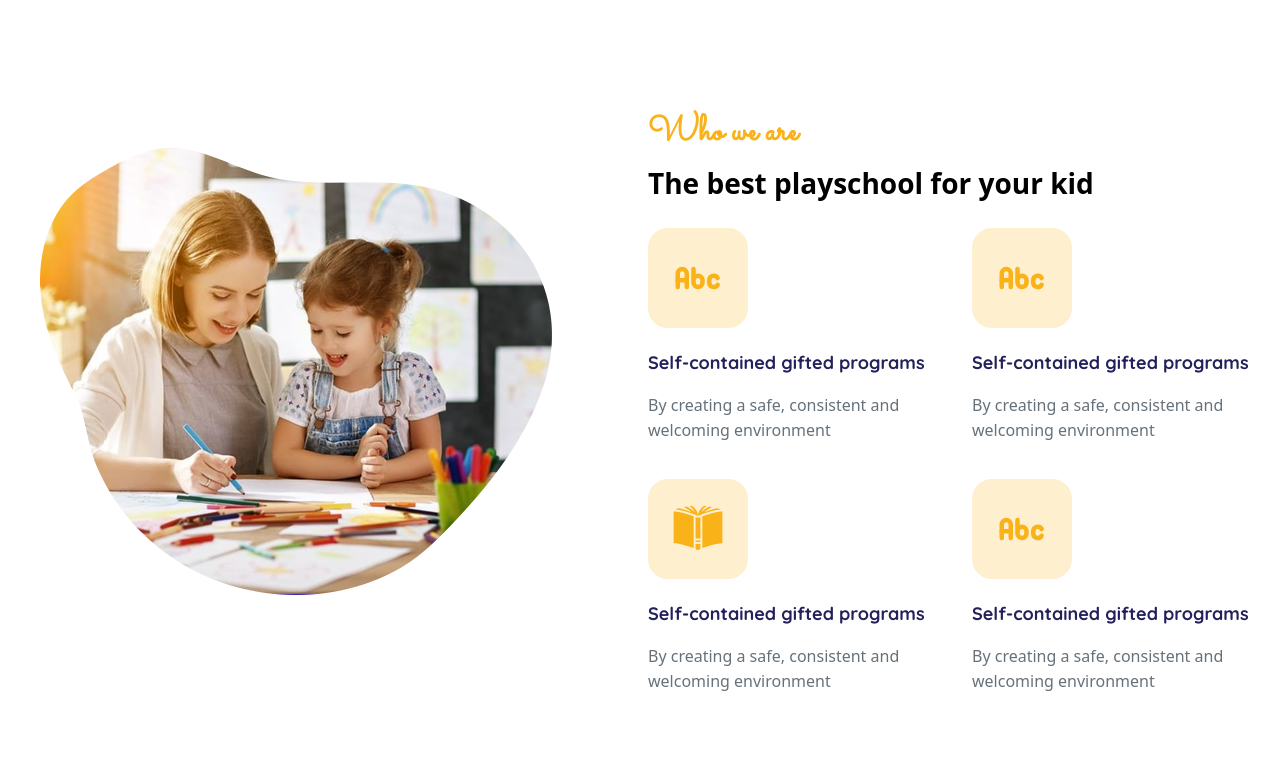
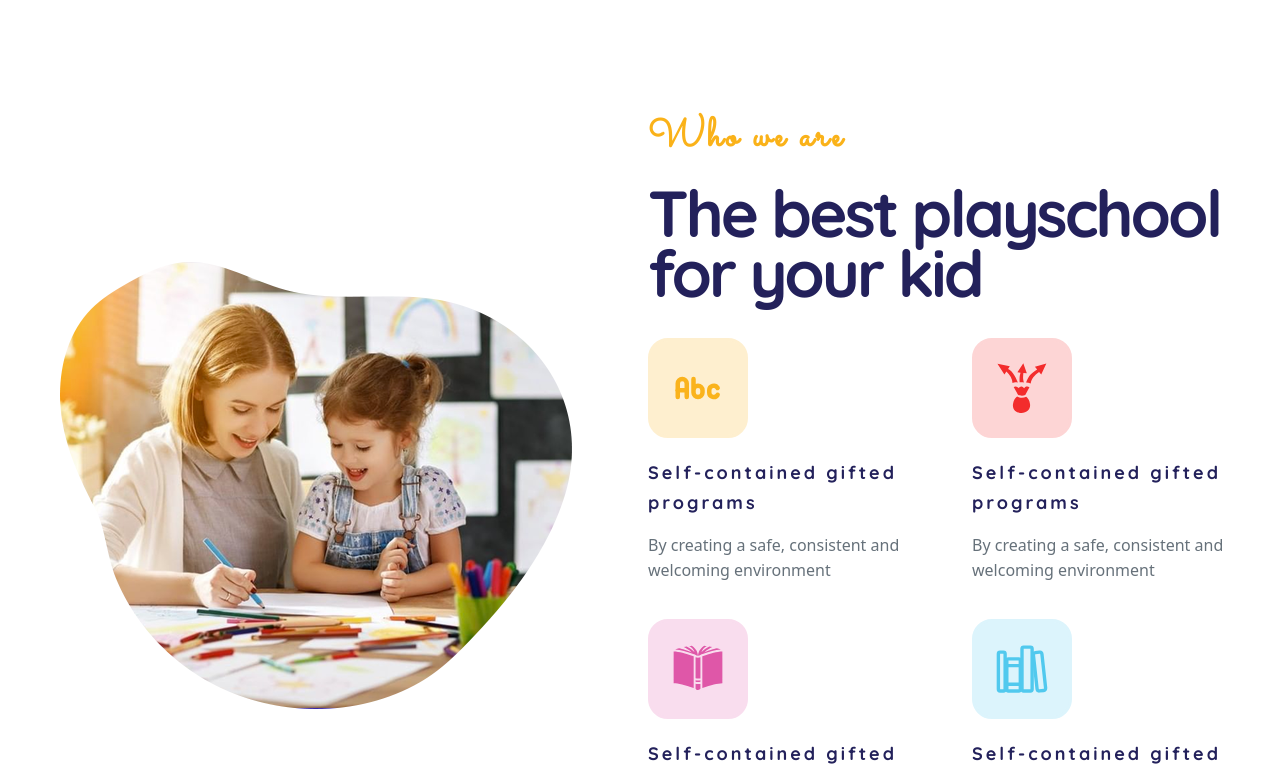
Before and after one commit to Indrajit98/School-Project, a React (Create React App) app: page / in a window 1280 px wide. Shown: the part 1069-1840 px from the top of the page. Built offline with nearby package versions, Linux system fonts and the light colour scheme; some icons are missing.

Commit message:
banner componet style update

```diff
--- a/src/components/Pages/Home/Banner/Banner.jsx
+++ b/src/components/Pages/Home/Banner/Banner.jsx
@@ -3,6 +3,8 @@ import { FaRegCircle } from "react-icons/fa6";
 import banner from "../../../../assets/images/banner/h1-banner-01.png";
 import {TbAbc } from "react-icons/tb";
 import { GiBookCover } from "react-icons/gi";
+import { GiExpense } from "react-icons/gi";
+import { IoLibraryOutline } from "react-icons/io5";
 
 
 
@@ -14,7 +16,8 @@ const Banner = () => {
       <FaRegCircle className="icon" />
       <div className="container mx-auto">
         <div className="grid grid-cols-2 gap-4">
-          <div className="right">
+
+          <div className="left">
             <div className="image">
               <img src={banner} alt="" />
             </div>
@@ -22,35 +25,37 @@ const Banner = () => {
               <FaRegCircle className="icons" />
             </span>
           </div>
-          <div className="left">
-            <div className="left-content">
+
+          <div className="right">
+            <div className="right-content">
               <h3>Who we are</h3>
               <h1>The best playschool for your kid</h1>
               <div className="grid grid-cols-2 gap-4">
                 <div className=" card">
-                    <div className="card-icon">
+                    <div className="card-icon1">
                         <TbAbc/>
                     </div>
                     <h3>Self-contained gifted programs</h3>
                     <p>By creating a safe, consistent and welcoming environment</p>
                 </div>
+
                 <div className=" card">
-                    <div className="card-icon">
-                        <TbAbc/>
+                    <div className="card-icon2">
+                        <GiExpense/>
                     </div>
                     <h3>Self-contained gifted programs</h3>
                     <p>By creating a safe, consistent and welcoming environment</p>
                 </div>
                 <div className=" card">
-                    <div className="card-icon">
+                    <div className="card-icon3">
                         <GiBookCover/>
                     </div>
                     <h3>Self-contained gifted programs</h3>
                     <p>By creating a safe, consistent and welcoming environment</p>
                 </div>
                 <div className=" card">
-                    <div className="card-icon">
-                        <TbAbc/>
+                    <div className="card-icon4">
+                        <IoLibraryOutline/>
                     </div>
                     <h3>Self-contained gifted programs</h3>
                     <p>By creating a safe, consistent and welcoming environment</p>
--- a/src/components/Pages/Home/Banner/_Banner.scss
+++ b/src/components/Pages/Home/Banner/_Banner.scss
@@ -4,60 +4,72 @@
   overflow: hidden;
   padding: 110px 0;
   .icon {
-    width: 1100px;
-    height: 800px;
+    width: 1000px;
+    height: 900px;
     color: $bannerIcon;
     position: absolute;
     top: -500px;
-    left: -200px;
+    left: -250px;
     z-index: -10;
   }
-  .right {
+  .left {
     // background-color: yellow;
     // border: 2px solid red;
     position: relative;
-    margin: 20px;
-    // overflow: hidden;
-    padding: 20px;
+    display: flex;
+    justify-content: center;
+    align-items: center;
     .icons {
       width: 200px;
       height: 200px;
       position: absolute;
-      right: 0;
-      bottom: 10px;
+      right: 25px;
+      bottom: 20px;
       color: $bg;
+      stroke: $bg;
+      stroke-width: 50px;
+      overflow: visible;
     }
     .image {
-      // display: none;
-    }
-    h1 {
-      font-size: 48px;
-      z-index: 99;
-      //   background-color: red;
+    object-fit: cover;
+    // border: 1px solid red;
     }
   }
-  .left {
-    .left-content {
+  .right {
+    .right-content {
       h3 {
-        font-size: 36px;
+        font-size: 40px;
         font-family: Sacramento;
         color: $textColor;
+        letter-spacing: 3px;
+        line-height: 60px;
+      }
+      h1{
+        font-size: 65px;
+        font-family: Quicksand;
+        font-weight: 700;
+        letter-spacing: -3px;
+        color:$h1_textColor ;
+        line-height: 60px;
+        padding: 15px 0;
       }
       .card {
         // border: 1px solid red;
-        .card-icon {
-          font-size: 80px;
-          color: $textColor;
-          width: 100px;
-          height: 100px;
-          padding: 20px;
-          border-radius: 20%;
-          margin: 20px 0;
-          background-color: #feefcf;
-          display: flex;
-          align-items: center;
-          justify-content: center;
-          border: 3px solid #feefcf ;
+        .card-icon1 {
+          @include card-icon($card-icon1);
+          @include card-icon-border($card-icon1-bg, 3px solid $card-icon1-bg)
+        }
+        .card-icon2 {
+          @include card-icon($card-icon2);
+          @include card-icon-border($card-icon2-bg, 3px solid $card-icon2-bg)
+        }
+        .card-icon3 {
+          @include card-icon($card-icon3);
+          @include card-icon-border($card-icon3-bg, 3px solid $card-icon3-bg)
+        }
+        .card-icon4 {
+          @include card-icon($card-icon4);
+          @include card-icon-border($card-icon4-bg, 3px solid $card-icon4-bg)
         }
         h3 {
           font-size: 18px;
@@ -72,11 +84,20 @@
         }
         &:hover{
           cursor: pointer;
-          .card-icon{
-            border-radius: 50%;
-            border: 3px dashed $bg;
-            background-color: $white;
-            transition: .1s ease-in-out;
+          .card-icon1{
+            @include card-hover($card-icon1);
+          }
+          .card-icon2{
+            @include card-hover($card-icon2);
+          }
+          .card-icon3{
+            @include card-hover($card-icon3);
+          }
+          .card-icon4{
+            @include card-hover($card-icon4);
+          }
+          h3{
+            color: $textColor;
           }
         }
       }
--- a/src/index.css
+++ b/src/index.css
@@ -173,51 +173,108 @@ p {
   padding: 110px 0;
 }
 .banner .icon {
-  width: 1100px;
-  height: 800px;
+  width: 1000px;
+  height: 900px;
   color: #F9DDEE;
   position: absolute;
   top: -500px;
-  left: -200px;
+  left: -250px;
   z-index: -10;
 }
-.banner .right {
+.banner .left {
   position: relative;
-  margin: 20px;
-  padding: 20px;
+  display: flex;
+  justify-content: center;
+  align-items: center;
 }
-.banner .right .icons {
+.banner .left .icons {
   width: 200px;
   height: 200px;
   position: absolute;
-  right: 0;
-  bottom: 10px;
+  right: 25px;
+  bottom: 20px;
   color: #FAAF11;
+  stroke: #FAAF11;
+  stroke-width: 50px;
+  overflow: visible;
 }
-.banner .right h1 {
-  font-size: 48px;
-  z-index: 99;
+.banner .left .image {
+  -o-object-fit: cover;
+     object-fit: cover;
 }
-.banner .left .left-content h3 {
-  font-size: 36px;
+.banner .right .right-content h3 {
+  font-size: 40px;
   font-family: Sacramento;
   color: #FAB219;
+  letter-spacing: 3px;
+  line-height: 60px;
 }
-.banner .left .left-content .card .card-icon {
+.banner .right .right-content h1 {
+  font-size: 65px;
+  font-family: Quicksand;
+  font-weight: 700;
+  letter-spacing: -3px;
+  color: #23215b;
+  line-height: 60px;
+  padding: 15px 0;
+}
+.banner .right .right-content .card .card-icon1 {
   font-size: 80px;
-  color: #FAB219;
+  color: #fab31c;
   width: 100px;
   height: 100px;
   padding: 20px;
   border-radius: 20%;
   margin: 20px 0;
-  background-color: #feefcf;
   display: flex;
   align-items: center;
   justify-content: center;
+  background-color: #feefcf;
   border: 3px solid #feefcf;
 }
-.banner .left .left-content .card h3 {
+.banner .right .right-content .card .card-icon2 {
+  font-size: 80px;
+  color: #f32c2c;
+  width: 100px;
+  height: 100px;
+  padding: 20px;
+  border-radius: 20%;
+  margin: 20px 0;
+  display: flex;
+  align-items: center;
+  justify-content: center;
+  background-color: #FDD5D5;
+  border: 3px solid #FDD5D5;
+}
+.banner .right .right-content .card .card-icon3 {
+  font-size: 80px;
+  color: #df57a8;
+  width: 100px;
+  height: 100px;
+  padding: 20px;
+  border-radius: 20%;
+  margin: 20px 0;
+  display: flex;
+  align-items: center;
+  justify-content: center;
+  background-color: #F9DDEE;
+  border: 3px solid #F9DDEE;
+}
+.banner .right .right-content .card .card-icon4 {
+  font-size: 80px;
+  color: #51c9ee;
+  width: 100px;
+  height: 100px;
+  padding: 20px;
+  border-radius: 20%;
+  margin: 20px 0;
+  display: flex;
+  align-items: center;
+  justify-content: center;
+  background-color: #DCF4FC;
+  border: 3px solid #DCF4FC;
+}
+.banner .right .right-content .card h3 {
   font-size: 18px;
   margin-bottom: 15px;
   font-weight: 700;
@@ -225,17 +282,38 @@ p {
   color: #23215b;
   line-height: 30px;
 }
-.banner .left .left-content .card p {
+.banner .right .right-content .card p {
   color: #66717A;
 }
-.banner .left .left-content .card:hover {
+.banner .right .right-content .card:hover {
   cursor: pointer;
 }
-.banner .left .left-content .card:hover .card-icon {
+.banner .right .right-content .card:hover .card-icon1 {
   border-radius: 50%;
-  border: 3px dashed #FAAF11;
+  transition: 0.1s ease-in-out;
   background-color: #fff;
+  border: 3px dashed #fab31c;
+}
+.banner .right .right-content .card:hover .card-icon2 {
+  border-radius: 50%;
   transition: 0.1s ease-in-out;
+  background-color: #fff;
+  border: 3px dashed #f32c2c;
+}
+.banner .right .right-content .card:hover .card-icon3 {
+  border-radius: 50%;
+  transition: 0.1s ease-in-out;
+  background-color: #fff;
+  border: 3px dashed #df57a8;
+}
+.banner .right .right-content .card:hover .card-icon4 {
+  border-radius: 50%;
+  transition: 0.1s ease-in-out;
+  background-color: #fff;
+  border: 3px dashed #51c9ee;
+}
+.banner .right .right-content .card:hover h3 {
+  color: #FAB219;
 }
 
 .swiper {
```
Also changed, not shown: src/assets/css/base/_reset.scss (+28 -4 lines), src/assets/css/base/_variables.scss (+9 -4 lines), 1 other file (tests, documents, lock files or other folders).
